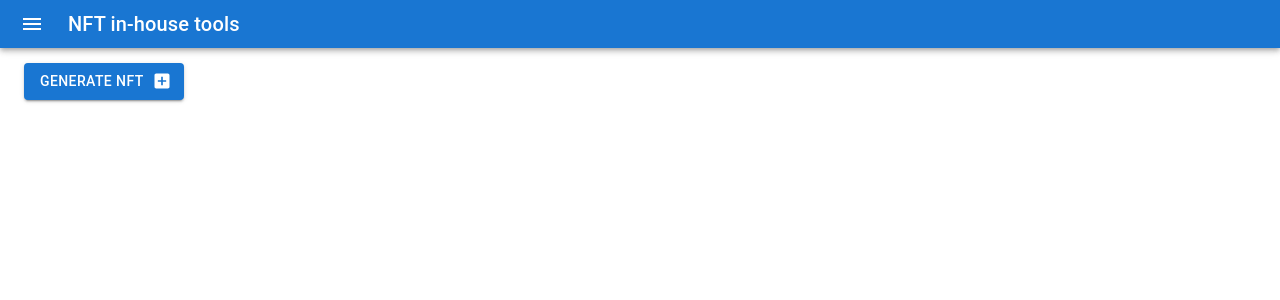
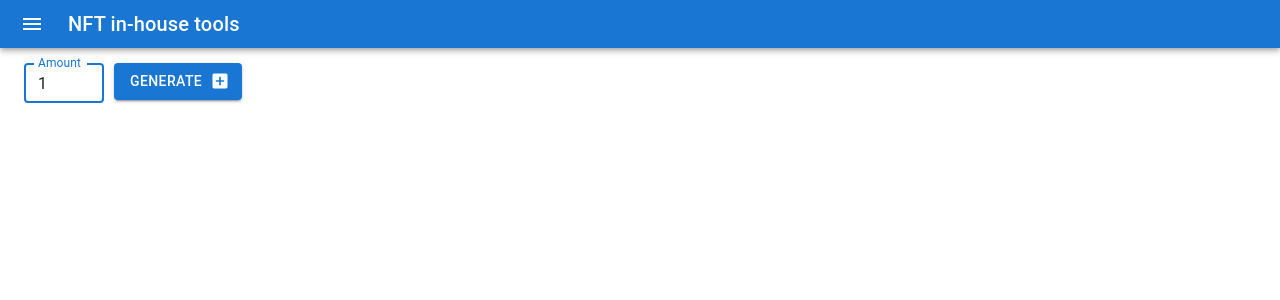
Before and after one commit to boblp/nft-monks, a React (Create React App) app: page /bulk_generator in a window 1280 px wide. Shown: the top 300 px of the page. Built offline with nearby package versions, Linux system fonts and the light colour scheme.

Commit message:
fix grid + custom amount of bulk generated

```diff
--- a/src/components/Nft.jsx
+++ b/src/components/Nft.jsx
@@ -29,7 +29,7 @@ export default function Nft({ nftObject, controls, size }) {
         <Button
           variant="contained"
           size="small"
-          sx={{ borderRadius: '0px' }}
+          sx={{ borderRadius: '0px', minWidth: '0px' }}
           endIcon={<DownloadIcon />}
           onClick={() => {
             download();
@@ -37,7 +37,7 @@ export default function Nft({ nftObject, controls, size }) {
         <Button
           variant="contained"
           size="small"
-          sx={{ borderRadius: '0px' }}
+          sx={{ borderRadius: '0px', minWidth: '0px' }}
           endIcon={<RemoveRedEyeIcon />}
           onClick={() => {
             download();
--- a/src/generator/generator.js
+++ b/src/generator/generator.js
@@ -46,12 +46,14 @@ export const generateNFT = (amount) => {
   let nft = {};
   const response = [];
 
-  const background = generate(1, 'backgrounds');
-  const body = generate(1, 'bodies');
-  const face = generate(1, 'faces');
-  const hat = generate(1, 'hats');
+  let background, body, face, hat;
 
   for (var i=0; i<amount; i++) {
+    background = generate(1, 'backgrounds');
+    body = generate(1, 'bodies');
+    face = generate(1, 'faces');
+    hat = generate(1, 'hats');
+
     nft = {
       backgrounds: background[0][0],
       bodies: body[0][0],
--- a/src/pages/BulkGenerator.jsx
+++ b/src/pages/BulkGenerator.jsx
@@ -1,5 +1,5 @@
 import { useState } from 'react';
-import { Button, Input, Grid } from '@mui/material';
+import { Button, TextField, Grid } from '@mui/material';
 import AddBoxIcon from '@mui/icons-material/AddBox';
 import Container from '@mui/material/Container';
 import { generateNFT } from '../generator/generator';
@@ -8,29 +8,41 @@ import '../scss/adminPanel.scss';
 
 export default function BulkGenerator (){
   const [nftPool, setNftPool] = useState([]);
+  const [generateAmount, setGenerateAmount] = useState(1);
 
   const generate = () => {
-    const newNft = generateNFT(1);
-    setNftPool([...nftPool, newNft])
+    const newNft = generateNFT(generateAmount);
+
+    setNftPool([...nftPool, ...newNft])
   }
 
   return (
     <Container maxWidth="xl">
+      <Grid container spacing="5">
+        <Grid item xs={12} sx={{ marginBottom: '30px' }}>
+          <TextField
+            label="Amount"
+            size="small"
+            value={generateAmount}
+            onChange={e => setGenerateAmount(e.target.value)}
+            type="number"
+            sx={{ width: '80px' }}
+            focused />
           <Button
             variant="contained"
             endIcon={<AddBoxIcon />}
-        sx={{ marginBottom: '20px' }}
+            sx={{ marginLeft: '10px' }}
             onClick={() => {
               generate();
             }}
           >
-        Generate NFT
+            Generate
           </Button>
-      <Grid container spacing="5">
+        </Grid>
         {nftPool.map((nft, i) => {
           return (
-            <Grid item xs={2}>
-              <Nft key={i} nftObject={nft[0]} controls="true" />
+            <Grid item xs={4} sm={3} md={2} lg={1} key={i}>
+              <Nft key={i} nftObject={nft} controls="true" />
             </Grid>
           )
         })}
```
Lines whose indentation alone changed are shown as unchanged.
